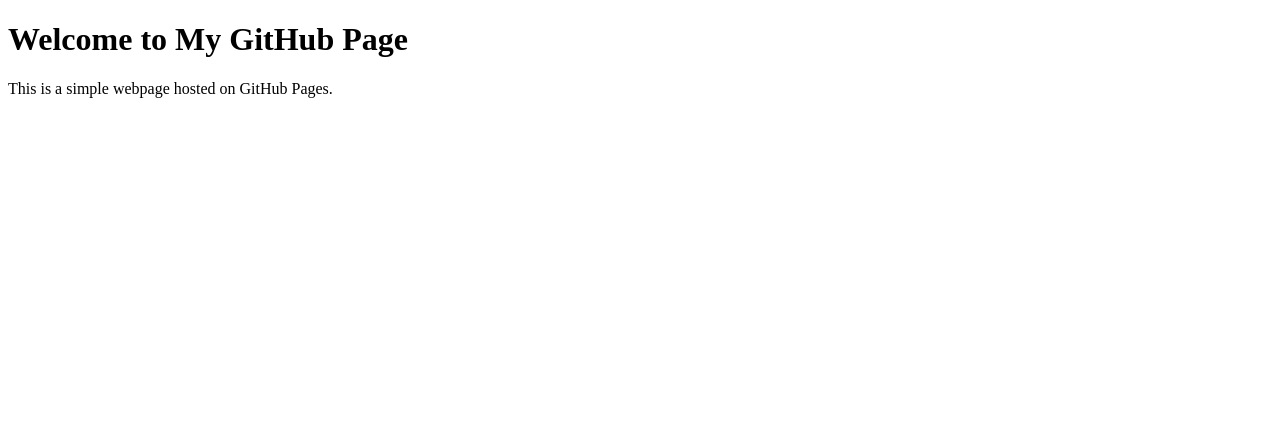
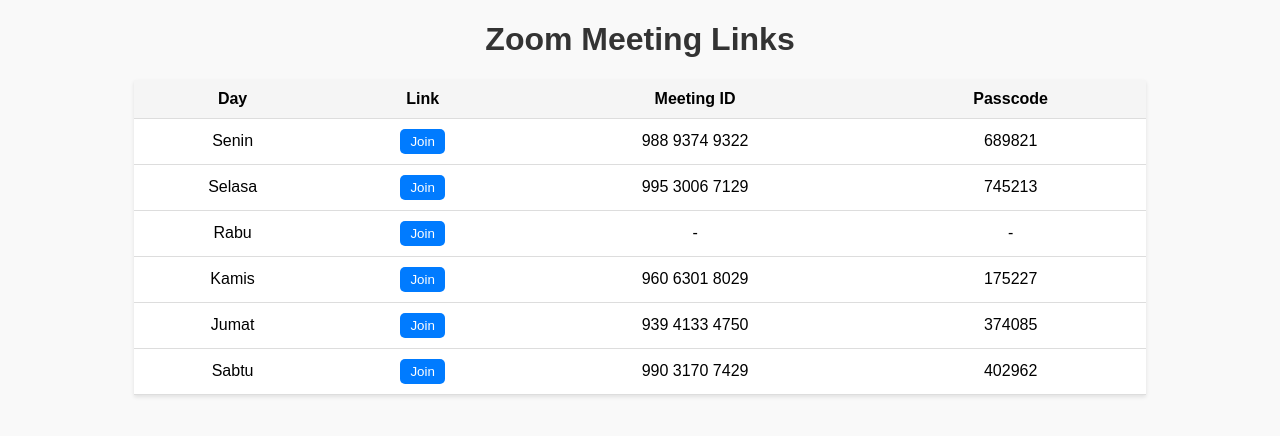
Before and after one commit to VAnats/note, a plain HTML site: page index.html in a window 1280 px wide. Drawn offline with Linux system fonts and the light colour scheme.

Commit message:
Update index.html

```diff
--- a/index.html
+++ b/index.html
@@ -1,12 +1,98 @@
 <!DOCTYPE html>
 <html lang="en">
 <head>
-  <meta charset="UTF-8">
-  <meta name="viewport" content="width=device-width, initial-scale=1.0">
-  <title>My GitHub Page</title>
+    <meta charset="UTF-8">
+    <meta name="viewport" content="width=device-width, initial-scale=1.0">
+    <title>Zoom Meeting Links</title>
+    <style>
+        body {
+            font-family: Arial, sans-serif;
+            background-color: #f9f9f9;
+            text-align: center;
+        }
+        h1 {
+            color: #333;
+        }
+        table {
+            width: 80%;
+            margin: 20px auto;
+            border-collapse: collapse;
+            background-color: #fff;
+            box-shadow: 0 2px 4px rgba(0, 0, 0, 0.1);
+        }
+        th, td {
+            padding: 10px;
+            border-bottom: 1px solid #ddd;
+        }
+        th {
+            background-color: #f5f5f5;
+        }
+        .zoom-button {
+            background-color: #007bff;
+            color: #fff;
+            border: none;
+            cursor: pointer;
+            padding: 5px 10px;
+            border-radius: 5px;
+        }
+        .zoom-button:hover {
+            background-color: #0056b3;
+        }
+    </style>
 </head>
 <body>
-  <h1>Welcome to My GitHub Page</h1>
-  <p>This is a simple webpage hosted on GitHub Pages.</p>
+    <h1>Zoom Meeting Links</h1>
+    <table>
+    <tr>
+        <th>Day</th>
+        <th>Link</th>
+        <th>Meeting ID</th>
+        <th>Passcode</th>
+    </tr>
+    <tr>
+        <td>Senin</td>
+        <td><button class="zoom-button" onclick="joinMeeting('98893749322', '689821')">Join</button></td>
+        <td>988 9374 9322</td>
+        <td>689821</td>
+    </tr>
+    <!-- Replace from here -->
+    <tr>
+        <td>Selasa</td>
+        <td><button class="zoom-button" onclick="joinMeeting('99530067129', '745213')">Join</button></td>
+        <td>995 3006 7129</td>
+        <td>745213</td>
+    </tr>
+    <tr>
+        <td>Rabu</td>
+        <td><button class="zoom-button" onclick="alert('Rabu Kosong Cok!')">Join</button></td>
+        <td>-</td>
+        <td>-</td>
+    </tr>
+    <tr>
+        <td>Kamis</td>
+        <td><button class="zoom-button" onclick="joinMeeting('96063018029', '175227')">Join</button></td>
+        <td>960 6301 8029</td>
+        <td>175227</td>
+    </tr>
+    <tr>
+        <td>Jumat</td>
+        <td><button class="zoom-button" onclick="joinMeeting('93941334750', '374085')">Join</button></td>
+        <td>939 4133 4750</td>
+        <td>374085</td>
+    </tr>
+    <tr>
+        <td>Sabtu</td>
+        <td><button class="zoom-button" onclick="joinMeeting('99031707429', '402962')">Join</button></td>
+        <td>990 3170 7429</td>
+        <td>402962</td>
+    </tr>
+</table>
+
+    <script>
+        function joinMeeting(meetingId, passcode) {
+            const zoomLink = `https://zoom.us/j/${meetingId}?pwd=${passcode}`;
+            window.location.href = zoomLink;
+        }
+    </script>
 </body>
 </html>
```
